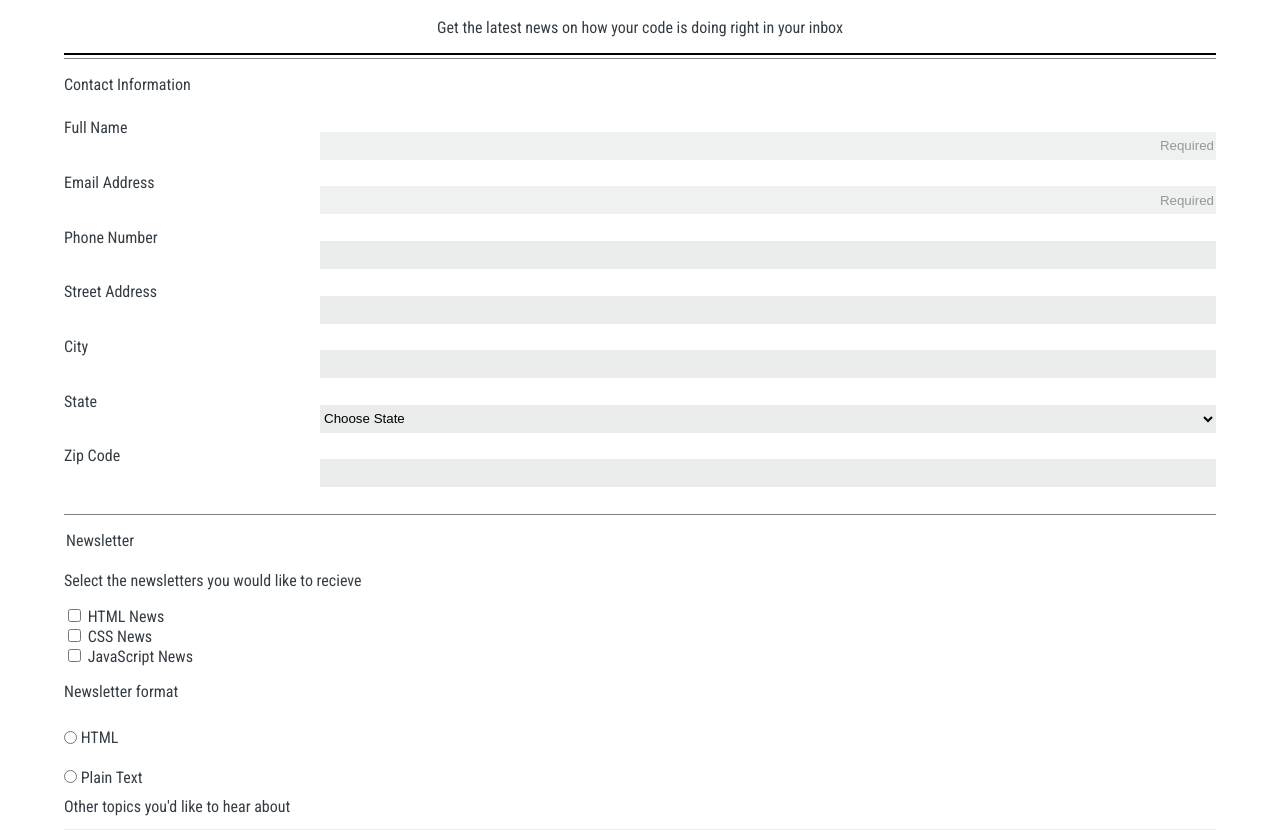
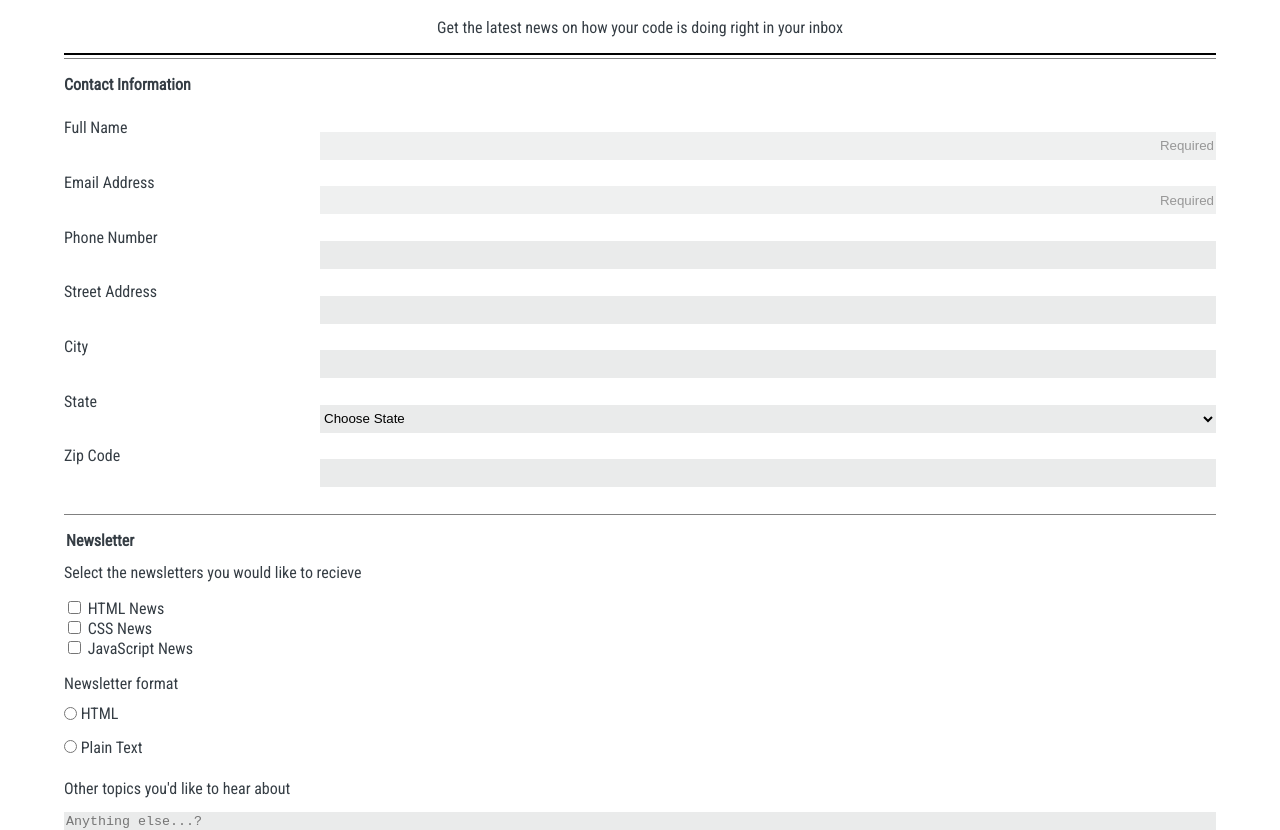
Before and after one commit to jmtyson10/FEWD-Project-3, a plain HTML site: page index.html in a window 1280 px wide. Shown: the part 137-967 px from the top of the page. Drawn offline with Linux system fonts and the light colour scheme.

Commit message:
css updates

```diff
--- a/css/styles.css
+++ b/css/styles.css
@@ -56,10 +56,18 @@ legend[class="section-1"] {
   width: 90vw;
 }
 
+legend {
+  font-weight: bold;
+}
+
 legend[class="section-2"] {
   border-top: 1px solid gray;
   width: 90vw;
   padding-top: 1em;
+}
+
+p[id="for-section-2"] {
+  margin-top: 0.5em;
 }
 
 fieldset {
@@ -71,9 +79,6 @@ input[id="emailaddress"] {
   opacity: 75%;
   text-align: right;
   font-size: smaller;
-}
-
-fieldset[class="information-requested"] {
 }
 
 fieldset {
@@ -131,15 +136,16 @@ input[id="zipcode"] {
   margin: 1em 0 1em 0;
 }
 
-/* input[id="html-type"] {
-  margin: 0 0 0.5em 0;
+p[id="newsletter"] {
+  margin-bottom: 0;
+}
+
+input[id="html-type"] {
+  margin: 1em 0 1em 0;
 }
 
 input[id="plain-text"] {
-  margin: 1em 0 2em 0;
-} */
-input[type="radio"] {
-  margin: 1em 0 1em 0;
+  margin: 0.5em 0 2em 0;
 }
 
 textarea {
@@ -149,7 +155,7 @@ textarea {
 }
 
 input[id="zipcode"] {
-  width: 40vw;
+  width: 45vw;
 }
 
 input[id="submit"] {
--- a/index.html
+++ b/index.html
@@ -138,7 +138,9 @@
 
       <fieldset class="information-requested">
         <legend class="section-2">Newsletter</legend>
-        <p>Select the newsletters you would like to recieve</p>
+        <p id="for-section-2">
+          Select the newsletters you would like to recieve
+        </p>
         <input type="checkbox" id="html-news" name="html_news" />
         <label for="html-news">HTML News</label><br />
         <input type="checkbox" id="css-news" name="css_news" />
@@ -146,7 +148,7 @@
         <input type="checkbox" id="js-news" name="js_news" />
         <label for="js-news">JavaScript News</label><br />
 
-        <p>Newsletter format</p>
+        <p id="newsletter">Newsletter format</p>
 
         <input type="radio" id="html-type" name="type" value="html-type" />
         <label for="html-type">HTML</label><br />
```
Also changed, not shown: 1 other file.
